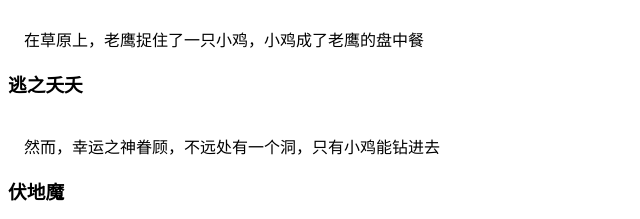
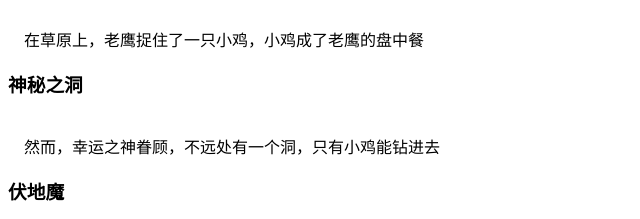
Before and after one commit to yiniannet/yinianorg.github.io, a plain HTML site: page index.html in a window 1280 px wide. Shown: the part 224-443 px from the top of the page, 0-640 px from the left. Drawn offline with Linux system fonts and the light colour scheme.

Commit message:
更新 index.html

```diff
--- a/index.html
+++ b/index.html
@@ -28,7 +28,7 @@
 </p>
 
 <h3>
-    逃之夭夭
+神秘之洞
 </h3>
 
 <p style="white-space: pre-wrap">
```
